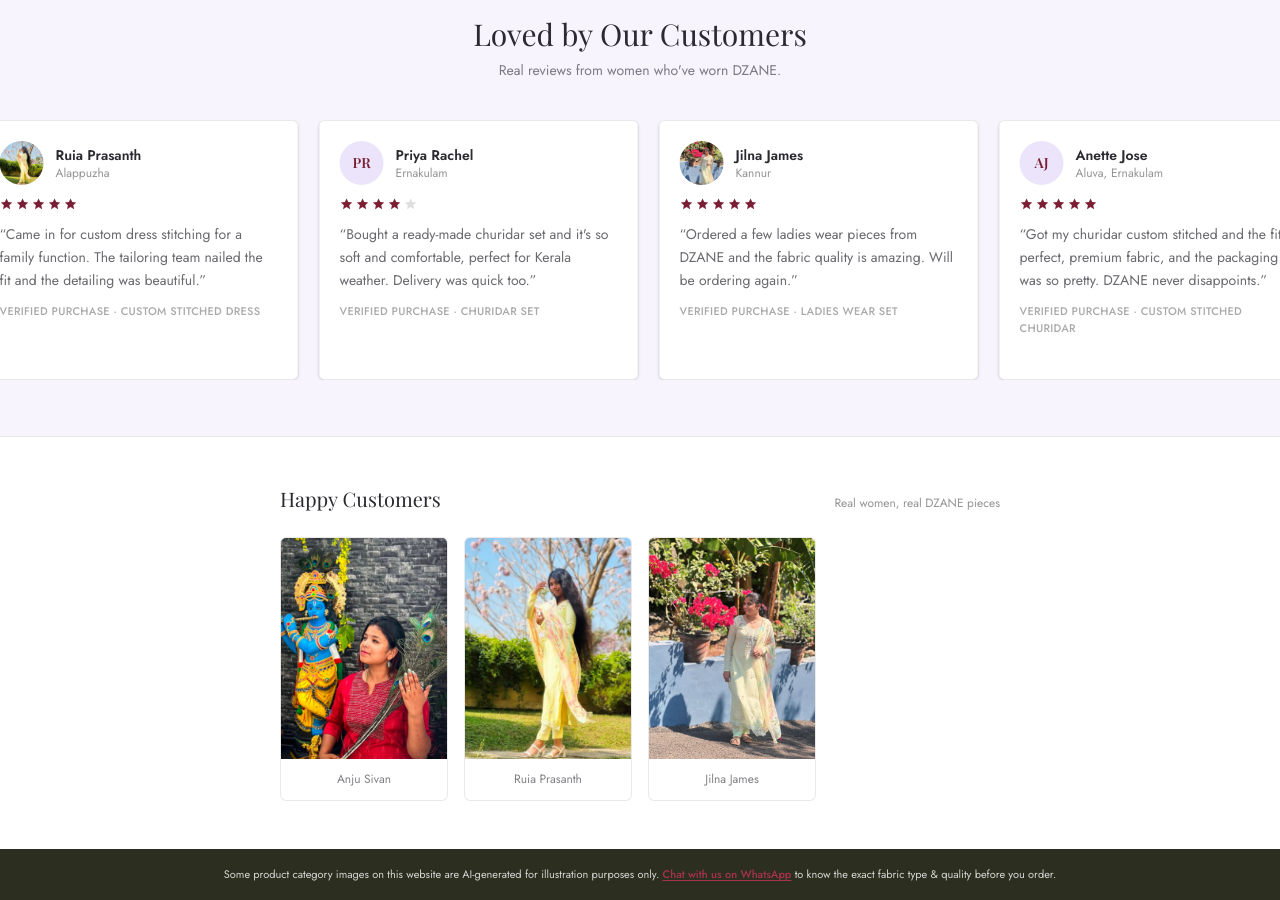
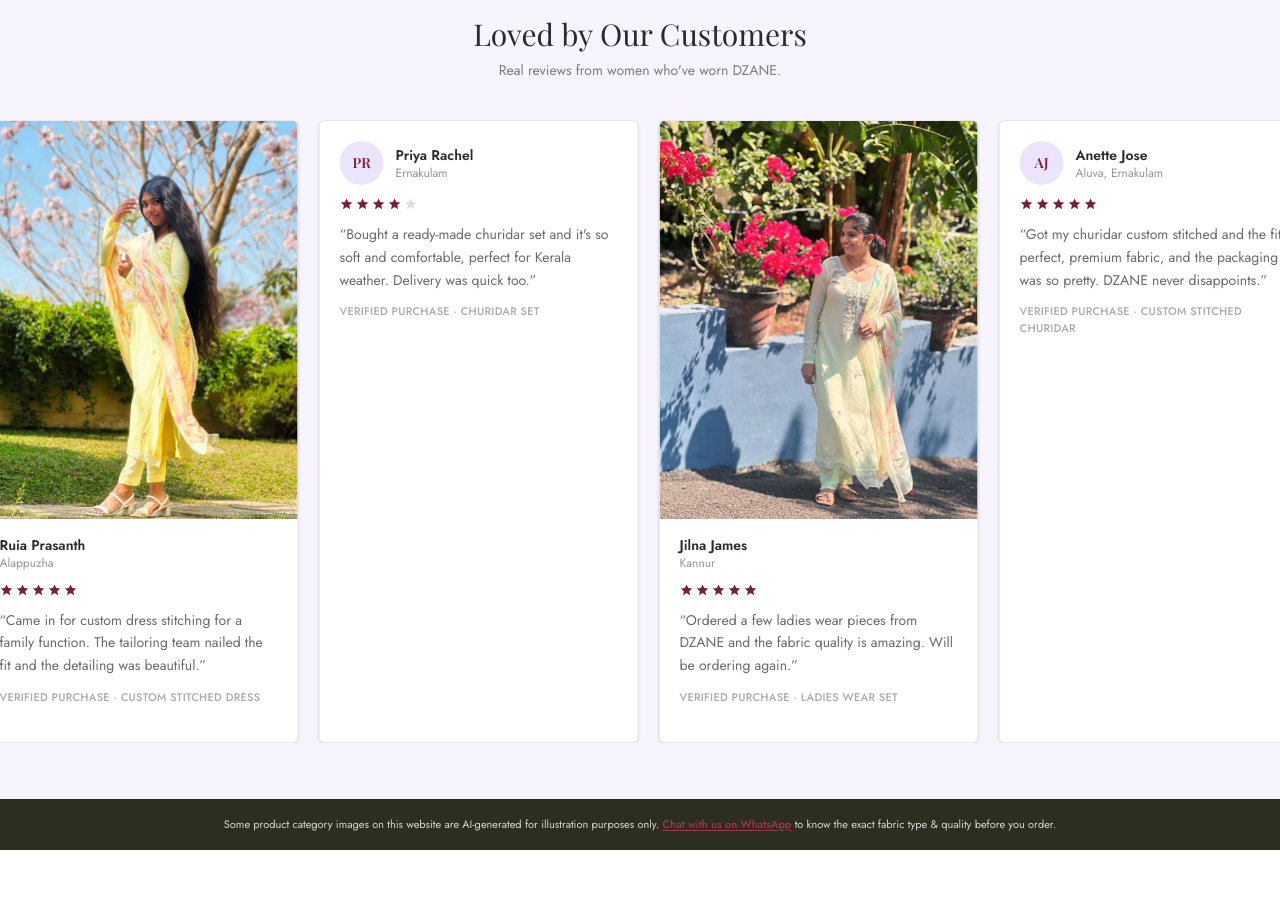
Before and after one commit to peakpoint2037/Dzane, a Next.js app: page / in a window 1280 px wide. Shown: the part 3520-4420 px from the top of the page. After the commit the page ends 4370 px from the top, so only its background shows below. Built offline with nearby package versions, Linux system fonts and the light colour scheme; a web font is replaced by a local one.

Commit message:
Remove Happy Customers section, restore full-size review photos
Consolidating into one section — review cards show full-size customer
photos again instead of a small avatar.

```diff
--- a/src/app/page.tsx
+++ b/src/app/page.tsx
@@ -7,7 +7,6 @@ import FamilyWearSection from "@/components/FamilyWearSection";
 import VisitStudioSection from "@/components/VisitStudioSection";
 import TrustBar from "@/components/TrustBar";
 import ReviewsSection from "@/components/ReviewsSection";
-import HappyCustomersSection from "@/components/HappyCustomersSection";
 
 export default function Home() {
   return (
@@ -22,7 +21,6 @@ export default function Home() {
         <TrustBar />
         <OffersSection />
         <ReviewsSection />
-        <HappyCustomersSection />
       </main>
     </>
   );
--- a/src/components/HappyCustomersSection.tsx
+++ /dev/null
@@ -1,51 +0,0 @@
-import Image from "next/image";
-import { reviews } from "@/data/reviews";
-
-export default function HappyCustomersSection() {
-  const photos = reviews.filter((review) => review.photo);
-
-  return (
-    <section
-      className="border-t border-ink/10 bg-cream py-12"
-      aria-labelledby="happy-customers"
-    >
-      <div className="mx-auto max-w-3xl px-6">
-        <div className="mb-6 flex items-baseline justify-between">
-          <h2 id="happy-customers" className="font-serif text-xl text-ink">
-            Happy Customers
-          </h2>
-          <p className="text-xs text-ink/50">Real women, real DZANE pieces</p>
-        </div>
-
-        {photos.length > 0 ? (
-          <div className="grid grid-cols-3 gap-2 sm:grid-cols-4 sm:gap-4">
-            {photos.map((review) => (
-              <div
-                key={review.name}
-                className="overflow-hidden rounded-md border border-ink/10 bg-white/40"
-              >
-                <div className="relative aspect-[3/4] bg-lavender">
-                  <Image
-                    src={review.photo as string}
-                    alt={`${review.name} wearing DZANE`}
-                    fill
-                    quality={90}
-                    sizes="(min-width: 1024px) 15vw, 33vw"
-                    className="object-cover"
-                  />
-                </div>
-                <p className="p-2 text-center text-[11px] leading-snug text-ink/60 sm:p-3 sm:text-xs">
-                  {review.name}
-                </p>
-              </div>
-            ))}
-          </div>
-        ) : (
-          <p className="rounded-md border border-dashed border-ink/15 bg-white/40 px-6 py-10 text-center text-sm text-ink/50">
-            Customer photos coming soon.
-          </p>
-        )}
-      </div>
-    </section>
-  );
-}
--- a/src/components/ReviewsSection.tsx
+++ b/src/components/ReviewsSection.tsx
@@ -14,20 +14,22 @@ function initials(name: string) {
 
 function ReviewCard({ review }: { review: Review }) {
   return (
-    <div className="flex w-80 shrink-0 flex-col gap-3 rounded-md border border-ink/10 bg-white p-5 shadow-sm">
-      <div className="flex items-center gap-3">
-        {review.photo ? (
-          <span className="relative h-11 w-11 shrink-0 overflow-hidden rounded-full bg-lavender">
+    <div className="flex w-80 shrink-0 flex-col gap-3 overflow-hidden rounded-md border border-ink/10 bg-white shadow-sm">
+      {review.photo && (
+        <div className="relative aspect-[4/5] w-full bg-lavender">
           <Image
             src={review.photo}
             alt={`${review.name} wearing DZANE`}
             fill
             quality={90}
-              sizes="44px"
+            sizes="320px"
             className="object-cover"
           />
-          </span>
-        ) : (
+        </div>
+      )}
+      <div className="flex flex-col gap-3 px-5 pb-5 pt-1 first:pt-5">
+        <div className="flex items-center gap-3">
+          {!review.photo && (
             <span className="flex h-11 w-11 shrink-0 items-center justify-center rounded-full bg-lavender font-serif text-sm font-semibold text-gold">
               {initials(review.name)}
             </span>
@@ -51,6 +53,7 @@ function ReviewCard({ review }: { review: Review }) {
         <p className="text-[11px] font-medium uppercase tracking-wide text-ink/40">
           Verified Purchase &middot; {review.product}
         </p>
+      </div>
     </div>
   );
 }
```
Lines whose indentation alone changed are shown as unchanged.
